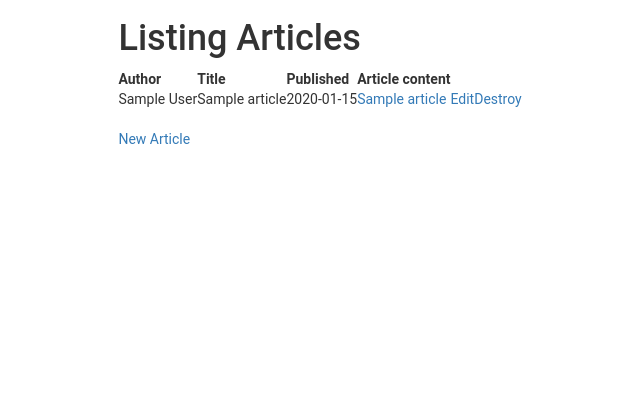
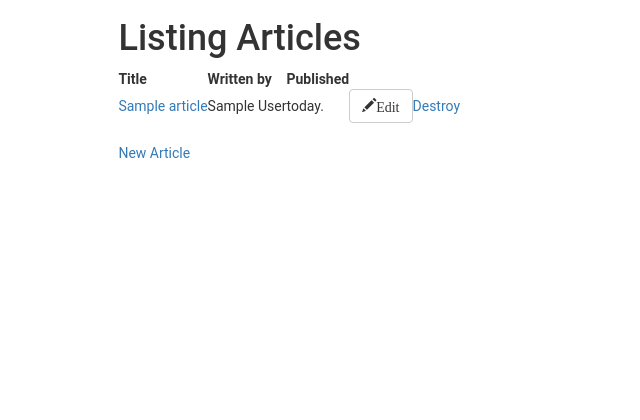
Before and after one commit to bbensch09/pucktimes-v2, a Rails app: page /articles in a window 1280 px wide. Shown: the part 151-571 px from the top of the page, without its empty margins (60-700 px from the left). Run offline with Rails 7, Linux system fonts and the light colour scheme; tables that the repository leaves empty hold one stand-in row (values such as "Sample post"); style sheets or scripts are compiled from the project's sources; some libraries are stand-ins or nearby versions.

Commit message:
saving progress, index layout still needs work

```diff
--- a/app/views/articles/index.html.erb
+++ b/app/views/articles/index.html.erb
@@ -5,10 +5,9 @@
 <table>
   <thead>
     <tr>
-      <th>Author</th>
       <th>Title</th>
+      <th>Written by</th>
       <th>Published</th>
-      <th>Article content</th>
       <th colspan="3"></th>
     </tr>
   </thead>
@@ -16,12 +15,15 @@
   <tbody>
     <% @articles.each do |article| %>
       <tr>
+        <td><%= link_to article.title, article %></td>
         <td><%= article.author %></td>
-        <td><%= article.title %></td>
-        <td><%= article.published %></td>
-        <td><%= link_to article.title, article %></td>
+        <td><%= article.time_since_written %></td>
         <!-- % if current_user.admin? %> -->
-          <td><%= link_to 'Edit', edit_article_path(article) %></td>
+          <td>
+            <%= link_to edit_article_path(article), class:"btn btn-default" do %>
+            <i class="glyphicon glyphicon-pencil">Edit</i>
+            <%end%>
+          </td>
           <td><%= link_to 'Destroy', article, method: :delete, data: { confirm: 'Are you sure?' } %></td>
         <!-- % end %> -->
       </tr>
--- a/app/views/articles/show.html.erb
+++ b/app/views/articles/show.html.erb
@@ -17,5 +17,7 @@
   <%= raw(@article.article_content) %>
 </div>
 <hr>
-<%= link_to 'Edit', edit_article_path(@article) %> |
-<%= link_to 'Back', articles_path %>
+<%= link_to edit_article_path(@article), class:"btn btn-default" do %>
+<i class="glyphicon glyphicon-pencil">Edit</i>
+<%end%>
+<%= link_to 'Back to all Articles', articles_path, class:"btn btn-default" %>
```
